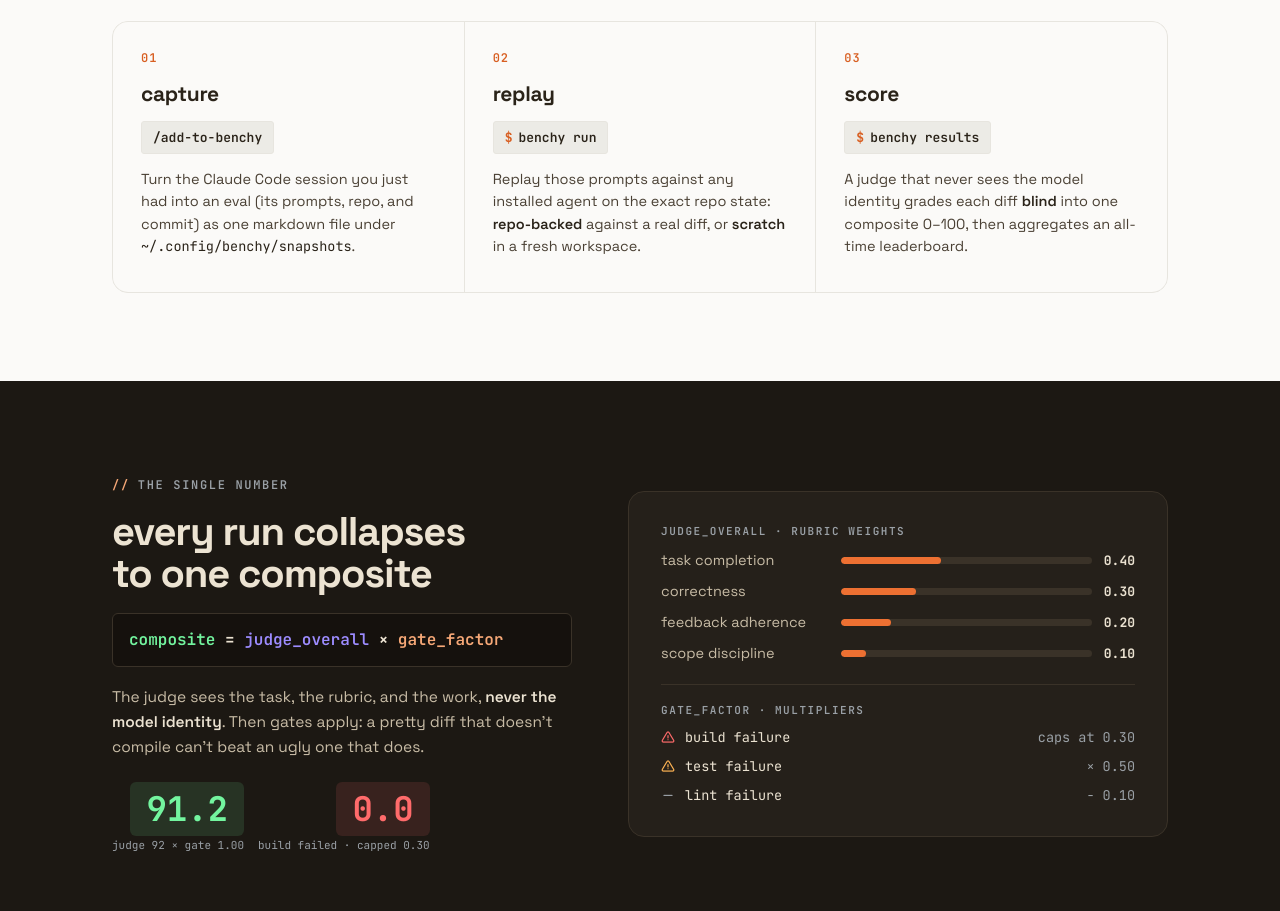
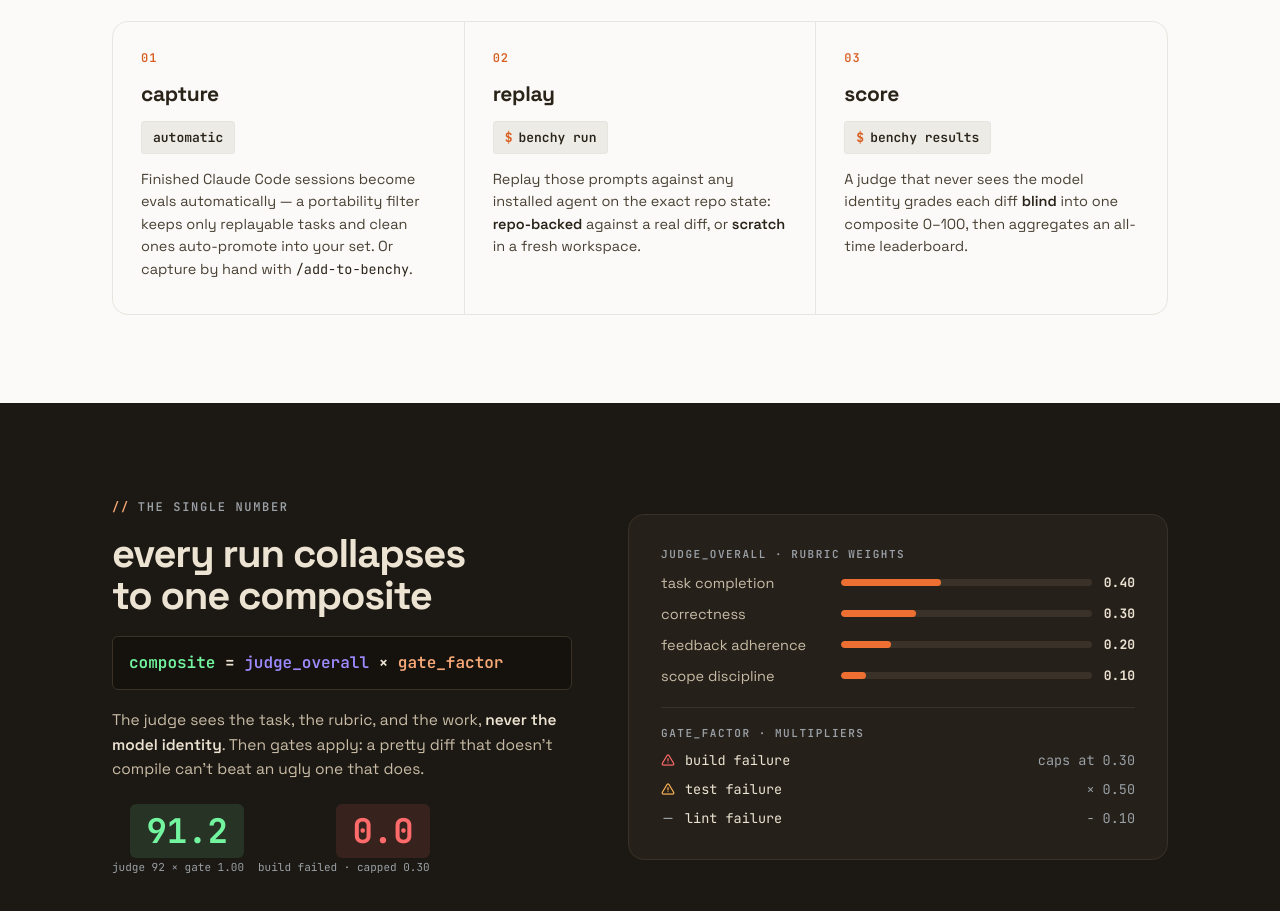
Before and after one commit to option-ai/benchy, a plain HTML site: page public/index.html in a window 1280 px wide. Shown: the part 1460-2371 px from the top of the page. Drawn offline with Linux system fonts and the light colour scheme.

Commit message:
Landing: reflect automatic prospective capture (#6)
The capture step now describes finished sessions becoming evals automatically
(portability filter + auto-promote), with /add-to-benchy as the manual path —
matching the v0.6.0 CLI.

```diff
--- a/public/index.html
+++ b/public/index.html
@@ -563,8 +563,8 @@ footer.site .links { display: flex; gap: 22px; flex-wrap: wrap; align-items: cen
       <div class="step lp-cell">
         <span class="n">01</span>
         <h3>capture</h3>
-        <div class="chip"><b>/add-to-benchy</b></div>
-        <p>Turn the Claude Code session you just had into an eval (its prompts, repo, and commit) as one markdown file under <code>~/.config/benchy/snapshots</code>.</p>
+        <div class="chip"><b>automatic</b></div>
+        <p>Finished Claude Code sessions become evals automatically — a portability filter keeps only replayable tasks and clean ones auto-promote into your set. Or capture by hand with <code>/add-to-benchy</code>.</p>
       </div>
       <div class="step lp-cell">
         <span class="n">02</span>
```
